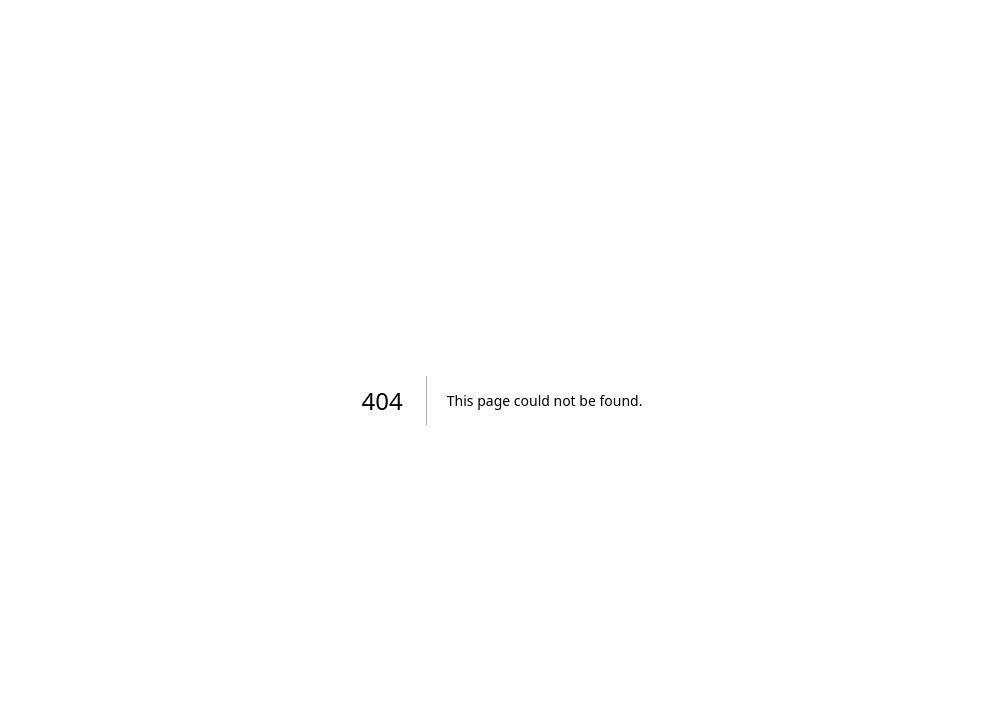
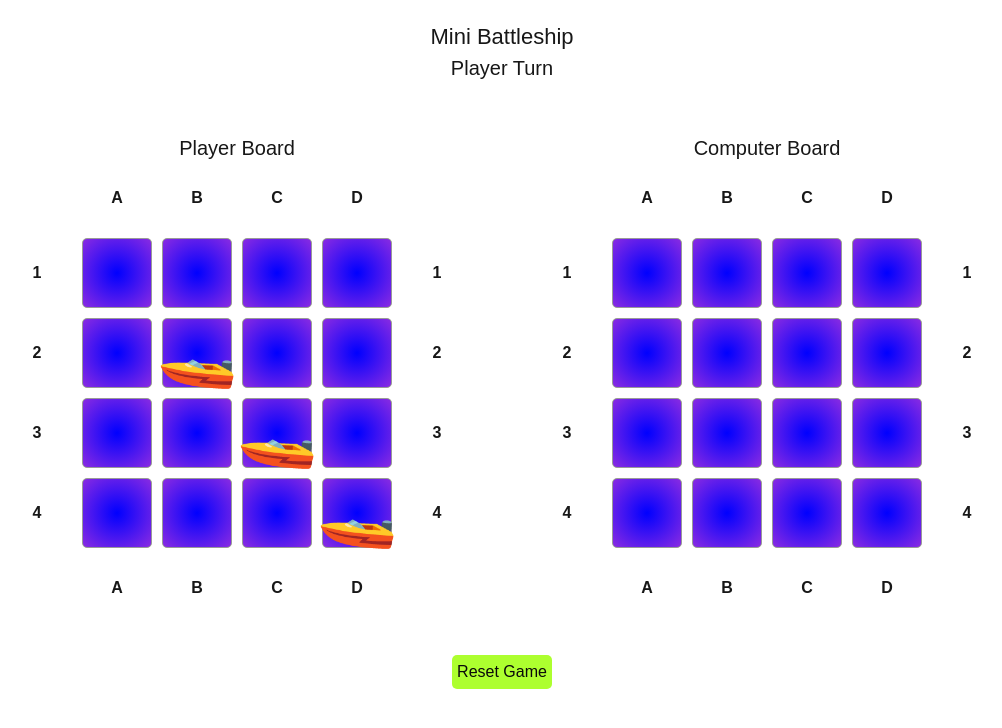
Before and after one commit to JarvisAppleSlice/ReactCourse, a Next.js app in the folder my-app/: page /battleship in a window 1280 px wide. Before the commit this address had no page. Shown: the top 728 px of the page, without its empty margins (138-1140 px from the left). Built offline with nearby package versions, Linux system fonts and the light colour scheme.

Commit message:
Battleshp

```diff
--- /dev/null
+++ b/my-app/app/battleship/page.jsx
@@ -0,0 +1,272 @@
+"use client";
+
+import { useState, useEffect } from "react";
+
+const letters = ["A", "B", "C", "D"];
+
+function Square({ guessed, hasShip, isPlayerBoard, onSquareClick }) {
+	let display = "";
+
+	if (isPlayerBoard && hasShip) {
+		display = "🚤";
+	}
+
+	if (guessed) {
+		display = hasShip ? "🔥" : "💦";
+	}
+
+	return (
+		<button
+			className={`bs-square ${
+				guessed && hasShip ? "hit" : guessed && !hasShip ? "miss" : ""
+			}`}
+			onClick={onSquareClick}
+		>
+			{display}
+		</button>
+	);
+}
+
+function Board({ board, guessedBoard, isPlayerBoard, onSquareClick }) {
+	const size = 4;
+
+	return (
+		<div className="bs-board">
+			{/* TOP LABELS */}
+			<div className="bs-label-row">
+				<div className="bs-label-empty" />
+				{letters.map((l) => (
+					<div key={l} className="bs-label">
+						{l}
+					</div>
+				))}
+				<div className="bs-label-empty" />
+			</div>
+
+			{/* GRID */}
+			{Array.from({ length: size }).map((_, row) => (
+				<div className="bs-board-row" key={row}>
+					{/* LEFT LABEL */}
+					<div className="bs-label">{row + 1}</div>
+
+					{/* SQUARES */}
+					{Array.from({ length: size }).map((_, col) => {
+						const index = row * size + col;
+
+						return (
+							<Square
+								key={index}
+								hasShip={board[index]}
+								guessed={guessedBoard[index]}
+								isPlayerBoard={isPlayerBoard}
+								onSquareClick={() => onSquareClick(index)}
+							/>
+						);
+					})}
+
+					{/* RIGHT LABEL */}
+					<div className="bs-label">{row + 1}</div>
+				</div>
+			))}
+
+			{/* BOTTOM LABELS */}
+			<div className="bs-label-row">
+				<div className="bs-label-empty" />
+				{letters.map((l) => (
+					<div key={l} className="bs-label">
+						{l}
+					</div>
+				))}
+				<div className="bs-label-empty" />
+			</div>
+		</div>
+	);
+}
+
+// DIRECTIONS:
+// horizontal, vertical, diagonal
+const directions = [
+	1, // right
+	4, // down
+	5, // diagonal down-right
+	3, // diagonal down-left
+];
+
+function generateShipBoard() {
+	const board = Array(16).fill(false);
+
+	let placed = false;
+
+	while (!placed) {
+		const start = Math.floor(Math.random() * 16);
+		const direction = directions[Math.floor(Math.random() * directions.length)];
+
+		const shipTiles = [start];
+
+		let valid = true;
+
+		for (let i = 1; i < 3; i++) {
+			const nextTile = start + direction * i;
+
+			// off board
+			if (nextTile < 0 || nextTile >= 16) {
+				valid = false;
+				break;
+			}
+
+			const previousCol = shipTiles[i - 1] % 4;
+			const nextCol = nextTile % 4;
+
+			// prevent wrapping across rows
+			if (
+				(direction === 1 && nextCol !== previousCol + 1) ||
+				(direction === 5 && nextCol !== previousCol + 1) ||
+				(direction === 3 && nextCol !== previousCol - 1)
+			) {
+				valid = false;
+				break;
+			}
+
+			shipTiles.push(nextTile);
+		}
+
+		if (valid) {
+			shipTiles.forEach((tile) => {
+				board[tile] = true;
+			});
+
+			placed = true;
+		}
+	}
+
+	return board;
+}
+
+export default function Game() {
+	const [playerBoard, setPlayerBoard] = useState(Array(16).fill(false));
+
+	const [computerBoard, setComputerBoard] = useState(Array(16).fill(false));
+
+	useEffect(() => {
+		setPlayerBoard(generateShipBoard());
+		setComputerBoard(generateShipBoard());
+	}, []);
+
+	const [playerGuesses, setPlayerGuesses] = useState(Array(16).fill(false));
+
+	const [computerGuesses, setComputerGuesses] = useState(Array(16).fill(false));
+
+	const [playerTurn, setPlayerTurn] = useState(true);
+	const [winner, setWinner] = useState("");
+
+	function countHits(board, guesses) {
+		let hits = 0;
+
+		for (let i = 0; i < board.length; i++) {
+			if (board[i] && guesses[i]) {
+				hits++;
+			}
+		}
+
+		return hits;
+	}
+
+	function handlePlayerClick(i) {
+		if (playerGuesses[i] || winner || !playerTurn) {
+			return;
+		}
+
+		const nextGuesses = playerGuesses.slice();
+		nextGuesses[i] = true;
+
+		setPlayerGuesses(nextGuesses);
+
+		const playerHits = countHits(computerBoard, nextGuesses);
+
+		// ship is 3 tiles long
+		if (playerHits >= 3) {
+			setWinner("Player Wins!");
+			return;
+		}
+
+		setPlayerTurn(false);
+
+		setTimeout(() => {
+			computerMove();
+		}, 700);
+	}
+
+	function computerMove() {
+		let randomIndex;
+
+		do {
+			randomIndex = Math.floor(Math.random() * 16);
+		} while (computerGuesses[randomIndex]);
+
+		const nextGuesses = computerGuesses.slice();
+		nextGuesses[randomIndex] = true;
+
+		setComputerGuesses(nextGuesses);
+
+		const computerHits = countHits(playerBoard, nextGuesses);
+
+		if (computerHits >= 3) {
+			setWinner("Computer Wins!");
+			return;
+		}
+
+		setPlayerTurn(true);
+	}
+
+	function resetGame() {
+		setPlayerBoard(generateShipBoard());
+		setComputerBoard(generateShipBoard());
+
+		setPlayerGuesses(Array(16).fill(false));
+		setComputerGuesses(Array(16).fill(false));
+
+		setPlayerTurn(true);
+		setWinner("");
+	}
+
+	return (
+		<>
+			<section className="bs-main">
+				<div>
+					<h1 className="bs-title">Mini Battleship</h1>
+
+					<h2 className="bs-turn">
+						{winner ? winner : playerTurn ? "Player Turn" : "Computer Turn"}
+					</h2>
+
+					<div style={{ display: "flex", gap: "50px" }}>
+						<div>
+							<h2 className="bs-board-title">Player Board</h2>
+
+							<Board
+								board={playerBoard}
+								guessedBoard={computerGuesses}
+								isPlayerBoard={true}
+								onSquareClick={() => {}}
+							/>
+						</div>
+
+						<div>
+							<h2 className="bs-board-title">Computer Board</h2>
+
+							<Board
+								board={computerBoard}
+								guessedBoard={playerGuesses}
+								isPlayerBoard={false}
+								onSquareClick={handlePlayerClick}
+							/>
+						</div>
+					</div>
+				</div>
+			</section>
+			<div className="bs-reset">
+				<button onClick={resetGame}>Reset Game</button>
+			</div>
+		</>
+	);
+}
--- a/my-app/app/globals.css
+++ b/my-app/app/globals.css
@@ -37,7 +37,7 @@ button {
 	color: #0a0a0a;
 	transition-duration: 0.4s;
 	border-radius: 5px;
-	max-width: fit-content;
+	/* max-width: fit-content; */
 }
 
 button:hover {
@@ -237,3 +237,97 @@ select {
 	margin: 5px;
 	text-align: center;
 }
+
+/* Battleship */
+
+.bs-square {
+	background-image: radial-gradient(blue, blueviolet);
+	border: 1px solid #999;
+	float: left;
+	font-size: 65px;
+	font-weight: bold;
+	line-height: 70px;
+	height: 70px;
+	text-align: center;
+	width: 70px;
+	display: flex;
+	justify-content: center;
+	align-items: center;
+}
+
+.hit {
+	background-image: radial-gradient(blue, blueviolet, red);
+}
+
+.bs-board-row:after {
+	clear: both;
+	content: "";
+	display: table;
+}
+
+.bs-status {
+	margin-bottom: 10px;
+}
+.bs-game {
+	display: flex;
+	flex-direction: row;
+}
+
+.bs-game-info {
+	margin-left: 20px;
+}
+.bs-title {
+	display: flex;
+	justify-content: center;
+	align-items: center;
+}
+.bs-turn {
+	display: flex;
+	justify-content: center;
+	align-items: center;
+	margin-bottom: 50px;
+}
+.bs-main {
+	display: flex;
+	justify-content: center;
+	align-items: center;
+}
+
+.bs-board-title {
+	display: flex;
+	justify-content: center;
+	align-items: center;
+}
+
+.bs-reset {
+	display: flex;
+	justify-content: center;
+	align-items: center;
+	margin-top: 20px;
+}
+.bs-board {
+	display: inline-block;
+}
+
+.bs-label-row,
+.bs-board-row {
+	display: flex;
+	justify-content: center;
+	align-items: center;
+}
+
+.bs-label {
+	width: 80px;
+	height: 30px;
+
+	display: flex;
+	justify-content: center;
+	align-items: center;
+
+	font-weight: bold;
+}
+
+.bs-label-empty {
+	width: 70px;
+	height: 70px;
+}
```
